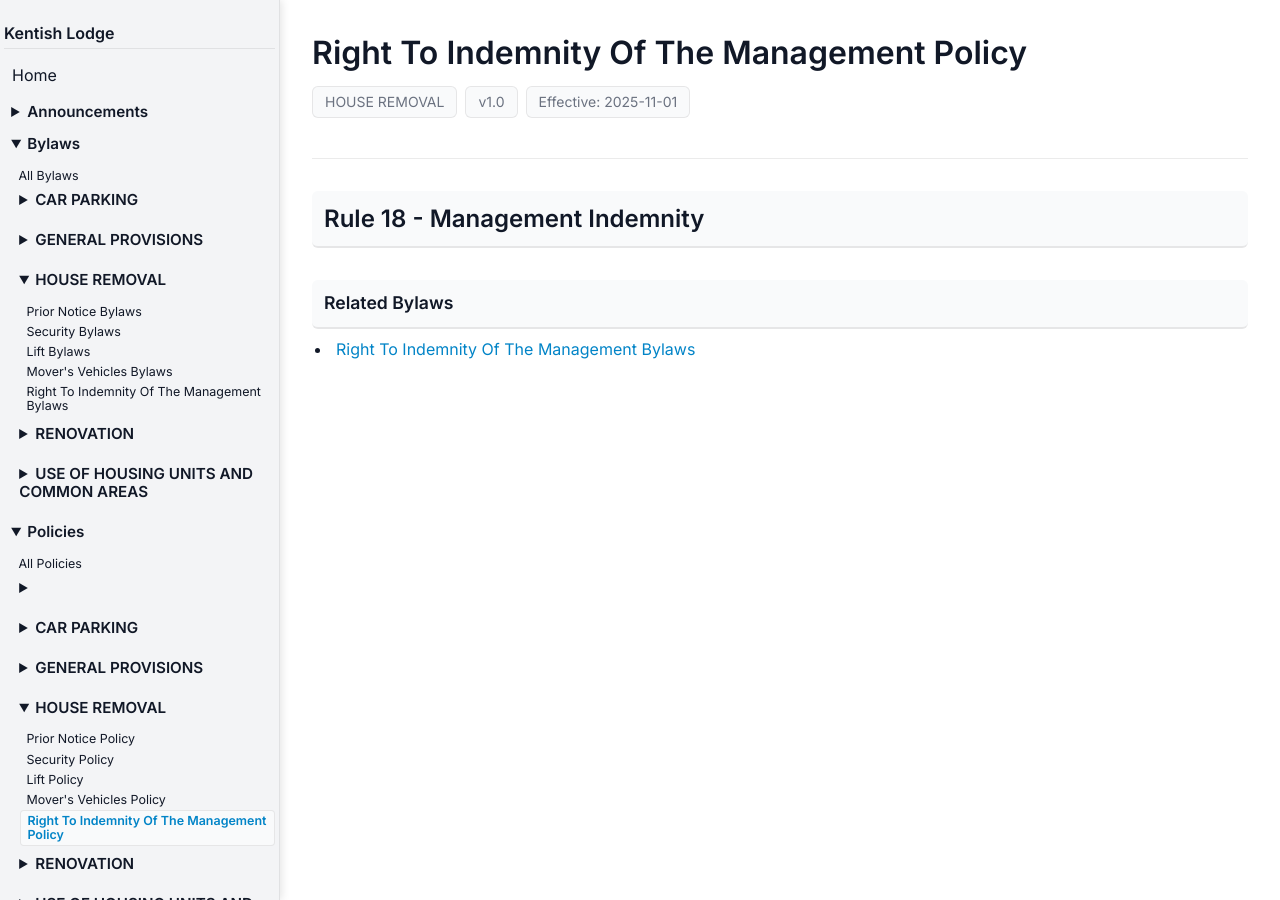
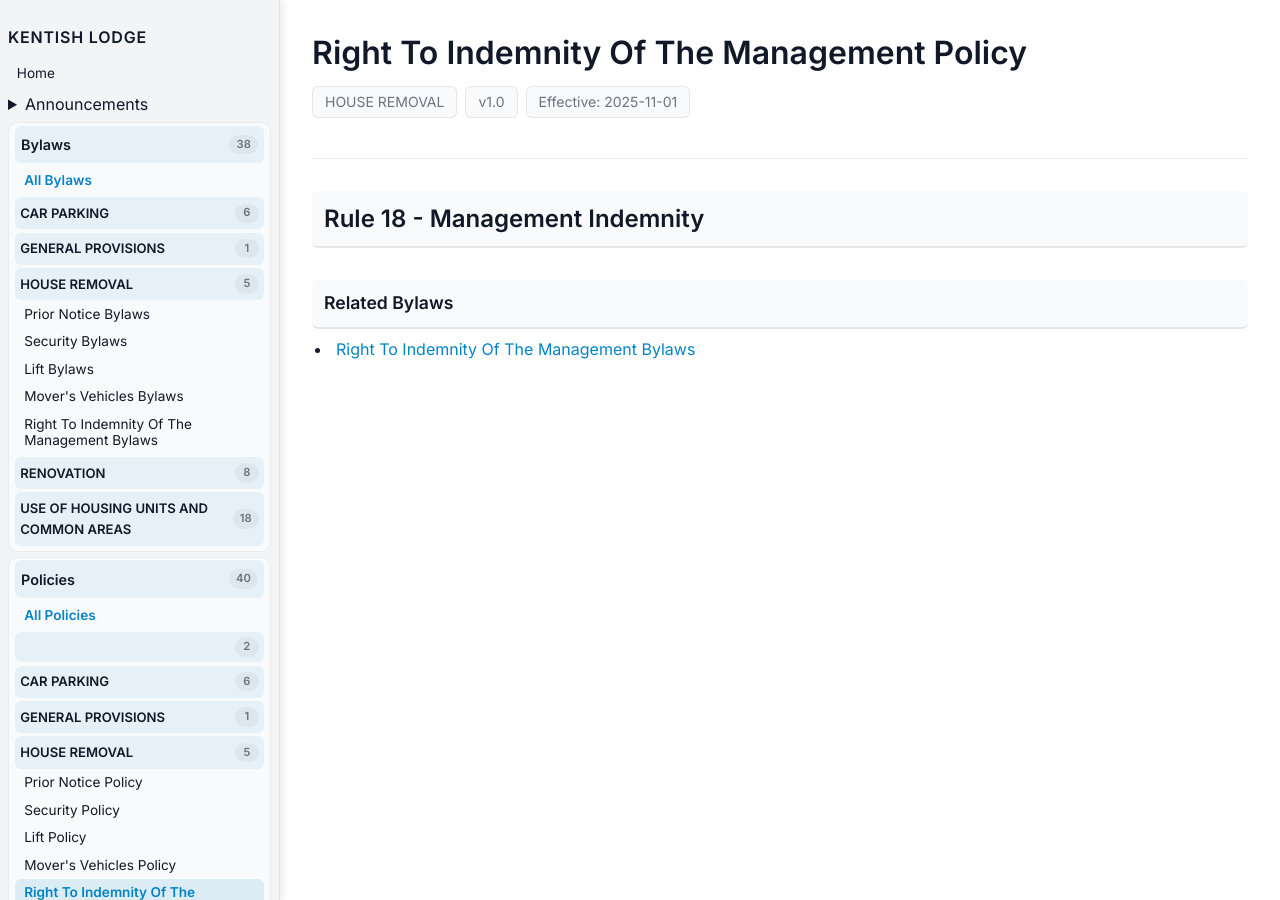
Before and after one commit to Kentish-Lodge-MCST-2405/public, a Jekyll site: the page built from _policies/right-to-indemnity-of-the-management-policy.md, in a window 1280 px wide. Built offline with Jekyll 4.4.1, drawn with Linux system fonts in a browser that asks for light colours; some of the changed text lies outside the part shown.

Commit message:
feat: enhance sidebar navigation with badges and improved styling
- Added item count badges to all section, group, and subgroup summaries in bylaws and policies navigation
- Introduced semantic CSS classes for sidebar components (sidebar-section, sidebar-group, sidebar-link, etc.)
- Consolidated duplicate bylaw/policy iteration logic by combining ordered and unordered items into single arrays
- Enhanced visual hierarchy with improved spacing, backgrounds, and hover states
- Updated badge styling with

```diff
--- a/_includes/sidebar.html
+++ b/_includes/sidebar.html
@@ -4,13 +4,13 @@
   <label for="sidebar-toggle" class="sidebar-button">☰ Menu</label>
   <div class="sidebar-content">
     <h2>Kentish Lodge</h2>
-    <ul>
-      <li><a href="{{ '/' | relative_url }}">Home</a></li>
+    <ul class="sidebar-menu">
+      <li><a class="sidebar-link" href="{{ '/' | relative_url }}">Home</a></li>
       <li>
         <details>
           <summary>Announcements</summary>
           <ul>
-            <li><a href="{{ '/announcements/' | relative_url }}">All Announcements</a></li>
+            <li><a class="sidebar-link sidebar-link--all" href="{{ '/announcements/' | relative_url }}">All Announcements</a></li>
             {%- assign now = site.time | date: '%s' -%}
             {%- assign recent_ann = site.announcements | sort: 'date' | reverse -%}
             {%- assign count = 0 -%}
@@ -18,7 +18,7 @@
               {%- assign ends = a.ends_on | default: a.date -%}
               {%- assign ends_s = ends | date: '%s' -%}
               {%- if (a.status != 'archived' and a.status != 'archive') and ends_s >= now and count < 5 -%}
-                <li><a href="{{ a.url | relative_url }}">{{ a.title | default: a.name }}</a></li>
+                <li><a class="sidebar-link" href="{{ a.url | relative_url }}">{{ a.title | default: a.name }}</a></li>
                 {%- assign count = count | plus: 1 -%}
               {%- endif -%}
             {%- endfor -%}
@@ -29,53 +29,57 @@
         {%- assign on_bylaws = page.collection == 'bylaws' or page.url contains '/bylaws/' -%}
         {%- assign current_category = page.category | default: '' -%}
         {%- assign current_subcat = page.subcategory | default: '' -%}
-        <details{% if on_bylaws %} open{% endif %}>
-          <summary>Bylaws</summary>
+        <details class="sidebar-section"{% if on_bylaws %} open{% endif %}>
+          <summary>
+            <span class="sidebar-label">Bylaws</span>
+            <span class="sidebar-badge">{{ site.bylaws | size }}</span>
+          </summary>
           {%- assign groups = site.bylaws | group_by: 'category' | sort: 'name' -%}
-          <ul>
-            <li><a href="{{ '/bylaws/' | relative_url }}">All Bylaws</a></li>
+          <ul class="sidebar-section-list">
+            <li><a class="sidebar-link sidebar-link--all" href="{{ '/bylaws/' | relative_url }}">All Bylaws</a></li>
             {%- for g in groups -%}
               <li>
                 {%- assign subgroups = g.items | group_by: 'subcategory' | sort: 'name' -%}
+                {%- assign group_count = g.items | size -%}
                 {%- assign is_current_category = false -%}
                 {%- if current_category != '' and current_category == g.name -%}
                   {%- assign is_current_category = true -%}
                 {%- endif -%}
-                <details{% if is_current_category %} open{% endif %}>
-                  <summary>{{ g.name }}</summary>
-                  <ul>
+                <details class="sidebar-group"{% if is_current_category %} open{% endif %}>
+                  <summary>
+                    <span class="sidebar-label">{{ g.name }}</span>
+                    <span class="sidebar-badge">{{ group_count }}</span>
+                  </summary>
+                  <ul class="sidebar-sublist">
                     {%- for sg in subgroups -%}
                       {%- assign subgroup_name = sg.name | default: '' -%}
                       {%- assign with_order = sg.items | where_exp: 'i', 'i.order' | sort_natural: 'order' -%}
                       {%- assign without_order = sg.items | where_exp: 'i', 'i.order == nil' | sort: 'title' -%}
+                      {%- assign ordered_bylaws = with_order | concat: without_order -%}
+                      {%- assign subgroup_count = ordered_bylaws | size -%}
                       {%- assign is_current_subcat = false -%}
                       {%- if subgroup_name != '' and current_subcat != '' and current_subcat == subgroup_name and is_current_category -%}
                         {%- assign is_current_subcat = true -%}
                       {%- endif -%}
                       {%- if subgroup_name != '' -%}
                         <li>
-                          <details{% if is_current_subcat %} open{% endif %}>
-                            <summary>{{ subgroup_name }}</summary>
-                            <ul>
-                              {%- for bylaw in with_order -%}
+                          <details class="sidebar-subgroup"{% if is_current_subcat %} open{% endif %}>
+                            <summary>
+                              <span class="sidebar-label">{{ subgroup_name }}</span>
+                              <span class="sidebar-badge">{{ subgroup_count }}</span>
+                            </summary>
+                            <ul class="sidebar-leaf-list">
+                              {%- for bylaw in ordered_bylaws -%}
                                 {%- unless bylaw.title == subgroup_name -%}
-                                <li><a class="{% if page.url == bylaw.url %}active{% endif %}" href="{{ bylaw.url | relative_url }}">{{ bylaw.title | default: bylaw.name }}</a></li>
-                                {%- endunless -%}
-                              {%- endfor -%}
-                              {%- for bylaw in without_order -%}
-                                {%- unless bylaw.title == subgroup_name -%}
-                                <li><a class="{% if page.url == bylaw.url %}active{% endif %}" href="{{ bylaw.url | relative_url }}">{{ bylaw.title | default: bylaw.name }}</a></li>
+                                <li><a class="sidebar-link {% if page.url == bylaw.url %}active{% endif %}" href="{{ bylaw.url | relative_url }}">{{ bylaw.title | default: bylaw.name }}</a></li>
                                 {%- endunless -%}
                               {%- endfor -%}
                             </ul>
                           </details>
                         </li>
                       {%- else -%}
-                        {%- for bylaw in with_order -%}
-                          <li><a class="{% if page.url == bylaw.url %}active{% endif %}" href="{{ bylaw.url | relative_url }}">{{ bylaw.title | default: bylaw.name }}</a></li>
-                        {%- endfor -%}
-                        {%- for bylaw in without_order -%}
-                          <li><a class="{% if page.url == bylaw.url %}active{% endif %}" href="{{ bylaw.url | relative_url }}">{{ bylaw.title | default: bylaw.name }}</a></li>
+                        {%- for bylaw in ordered_bylaws -%}
+                          <li><a class="sidebar-link {% if page.url == bylaw.url %}active{% endif %}" href="{{ bylaw.url | relative_url }}">{{ bylaw.title | default: bylaw.name }}</a></li>
                         {%- endfor -%}
                       {%- endif -%}
                     {%- endfor -%}
@@ -90,53 +94,57 @@
         {%- assign on_policies = page.collection == 'policies' or page.url contains '/policies/' -%}
         {%- assign current_category_p = page.category | default: '' -%}
         {%- assign current_subcat_p = page.subcategory | default: '' -%}
-        <details{% if on_policies %} open{% endif %}>
-          <summary>Policies</summary>
+        <details class="sidebar-section"{% if on_policies %} open{% endif %}>
+          <summary>
+            <span class="sidebar-label">Policies</span>
+            <span class="sidebar-badge">{{ site.policies | size }}</span>
+          </summary>
           {%- assign groups = site.policies | group_by: 'category' | sort: 'name' -%}
-          <ul>
-            <li><a href="{{ '/policies/' | relative_url }}">All Policies</a></li>
+          <ul class="sidebar-section-list">
+            <li><a class="sidebar-link sidebar-link--all" href="{{ '/policies/' | relative_url }}">All Policies</a></li>
             {%- for g in groups -%}
               <li>
                 {%- assign subgroups = g.items | group_by: 'subcategory' | sort: 'name' -%}
+                {%- assign group_count = g.items | size -%}
                 {%- assign is_current_category = false -%}
                 {%- if current_category_p != '' and current_category_p == g.name -%}
                   {%- assign is_current_category = true -%}
                 {%- endif -%}
-                <details{% if is_current_category %} open{% endif %}>
-                  <summary>{{ g.name }}</summary>
-                  <ul>
+                <details class="sidebar-group"{% if is_current_category %} open{% endif %}>
+                  <summary>
+                    <span class="sidebar-label">{{ g.name }}</span>
+                    <span class="sidebar-badge">{{ group_count }}</span>
+                  </summary>
+                  <ul class="sidebar-sublist">
                     {%- for sg in subgroups -%}
                       {%- assign subgroup_name = sg.name | default: '' -%}
                       {%- assign with_order = sg.items | where_exp: 'i', 'i.order' | sort_natural: 'order' -%}
                       {%- assign without_order = sg.items | where_exp: 'i', 'i.order == nil' | sort: 'title' -%}
+                      {%- assign ordered_policies = with_order | concat: without_order -%}
+                      {%- assign subgroup_count = ordered_policies | size -%}
                       {%- assign is_current_subcat = false -%}
                       {%- if subgroup_name != '' and current_subcat_p != '' and current_subcat_p == subgroup_name and is_current_category -%}
                         {%- assign is_current_subcat = true -%}
                       {%- endif -%}
                       {%- if subgroup_name != '' -%}
                         <li>
-                          <details{% if is_current_subcat %} open{% endif %}>
-                            <summary>{{ subgroup_name }}</summary>
-                            <ul>
-                              {%- for p in with_order -%}
+                          <details class="sidebar-subgroup"{% if is_current_subcat %} open{% endif %}>
+                            <summary>
+                              <span class="sidebar-label">{{ subgroup_name }}</span>
+                              <span class="sidebar-badge">{{ subgroup_count }}</span>
+                            </summary>
+                            <ul class="sidebar-leaf-list">
+                              {%- for p in ordered_policies -%}
                                 {%- unless p.title == subgroup_name -%}
-                                <li><a class="{% if page.url == p.url %}active{% endif %}" href="{{ p.url | relative_url }}">{{ p.title | default: p.name }}</a></li>
-                                {%- endunless -%}
-                              {%- endfor -%}
-                              {%- for p in without_order -%}
-                                {%- unless p.title == subgroup_name -%}
-                                <li><a class="{% if page.url == p.url %}active{% endif %}" href="{{ p.url | relative_url }}">{{ p.title | default: p.name }}</a></li>
+                                <li><a class="sidebar-link {% if page.url == p.url %}active{% endif %}" href="{{ p.url | relative_url }}">{{ p.title | default: p.name }}</a></li>
                                 {%- endunless -%}
                               {%- endfor -%}
                             </ul>
                           </details>
                         </li>
                       {%- else -%}
-                        {%- for p in with_order -%}
-                          <li><a class="{% if page.url == p.url %}active{% endif %}" href="{{ p.url | relative_url }}">{{ p.title | default: p.name }}</a></li>
-                        {%- endfor -%}
-                        {%- for p in without_order -%}
-                          <li><a class="{% if page.url == p.url %}active{% endif %}" href="{{ p.url | relative_url }}">{{ p.title | default: p.name }}</a></li>
+                        {%- for p in ordered_policies -%}
+                          <li><a class="sidebar-link {% if page.url == p.url %}active{% endif %}" href="{{ p.url | relative_url }}">{{ p.title | default: p.name }}</a></li>
                         {%- endfor -%}
                       {%- endif -%}
                     {%- endfor -%}
@@ -147,7 +155,7 @@
           </ul>
         </details>
       </li>
-      <li><a href="{{ '/feedback/' | relative_url }}">Feedback</a></li>
+      <li><a class="sidebar-link" href="{{ '/feedback/' | relative_url }}">Feedback</a></li>
     </ul>
   </div>
 </nav>
--- a/assets/styles.css
+++ b/assets/styles.css
@@ -205,94 +205,136 @@ a:focus {
   height: 100vh;
   background: var(--sidebar-bg);
   border-right: 1px solid var(--border);
-  padding: 0.5rem 0.25rem;
+  padding: 0.75rem 0.5rem 1rem;
   overflow-y: auto;
   z-index: 5;
   box-shadow: 2px 0 8px var(--shadow);
 }
 
 .sidebar-content h2 {
-  margin: 0 0 0.5rem 0;
+  margin: 0 0 0.75rem;
   font-size: 1rem;
   color: var(--fg);
-  padding-bottom: 0.25rem;
-  border-bottom: 1px solid var(--border);
+  letter-spacing: 0.05em;
+  text-transform: uppercase;
+  font-weight: 700;
 }
 
-ul {
-  padding-inline-start: 22px;
-}
-ol {
-  padding-inline-start: 22px;
-}
+.sidebar-menu,
 .sidebar-content ul {
   list-style: none;
   padding: 0;
   margin: 0;
 }
 
-.sidebar-content > ul > li {
-  margin-bottom: 0.25rem;
+.sidebar-menu > li + li {
+  margin-top: 0.3rem;
 }
 
-.sidebar-content a {
+.sidebar-link {
   display: block;
-  padding: 0.375rem 0.5rem;
+  padding: 0.35rem 0.55rem;
   color: var(--fg);
-  border-radius: 0.25rem;
+  border-radius: 0.4rem;
+  font-size: 0.85rem;
+  line-height: 1.2;
   transition: background 0.15s ease, color 0.15s ease;
 }
 
-.sidebar-content a:hover {
-  background: var(--card-bg);
+.sidebar-link:hover {
+  background: rgba(2, 132, 199, 0.08);
   color: var(--link);
 }
 
-.sidebar-content a.active {
-  background: var(--card-bg);
+.sidebar-link.active {
+  background: rgba(2, 132, 199, 0.12);
   color: var(--link);
   font-weight: 600;
-  border: 1px solid var(--border);
 }
 
-.sidebar-content details {
-  margin-bottom: 0.25rem;
-}
-
-.sidebar-content details summary {
-  padding: 0.3rem 0.45rem;
+.sidebar-link--all {
   font-weight: 600;
-  cursor: pointer;
-  border-radius: 0.25rem;
-  transition: background 0.15s ease, color 0.15s ease;
-  -webkit-user-select: none;
-  user-select: none;
-  font-size: 0.95rem;
-  line-height: 1.2;
-}
-
-.sidebar-content details summary:hover {
-  background: var(--card-bg);
   color: var(--link);
 }
 
-.sidebar-content details[open] summary {
-  margin-bottom: 0.5rem;
+.sidebar-section {
+  border-radius: 0.6rem;
+  background: var(--card-bg);
+  border: 1px solid var(--card-border);
+  padding: 0.15rem 0.4rem 0.35rem;
 }
 
-.sidebar-content details ul {
-  padding-left: 0.5rem;
-  margin-top: 0.1rem;
+.sidebar-section + li,
+.sidebar-section + .sidebar-section {
+  margin-top: 0.4rem;
 }
 
-.sidebar-content details ul li {
-  margin: 0;
+.sidebar-section summary {
+  display: flex;
+  align-items: center;
+  justify-content: space-between;
+  padding: 0.45rem 0.35rem;
+  font-size: 0.9rem;
+  font-weight: 600;
+  cursor: pointer;
+  border-radius: 0.4rem;
+  transition: background 0.15s ease, color 0.15s ease;
 }
 
-.sidebar-content details ul a {
-  font-size: 0.78rem;
-  padding: 0.18rem 0.4rem;
-  line-height: 1.15;
+.sidebar-section summary:hover {
+  background: rgba(2, 132, 199, 0.08);
+  color: var(--link);
+}
+
+.sidebar-section[open] summary {
+  background: rgba(2, 132, 199, 0.08);
+}
+
+.sidebar-label {
+  flex: 1;
+}
+
+.sidebar-badge {
+  min-width: 1.5rem;
+  padding: 0.05rem 0.45rem;
+  border-radius: 999px;
+  font-size: 0.7rem;
+  font-weight: 600;
+  text-align: center;
+  color: var(--muted);
+  background: rgba(0, 0, 0, 0.04);
+}
+
+.sidebar-section-list > li {
+  margin-top: 0.2rem;
+}
+
+.sidebar-group summary,
+.sidebar-subgroup summary {
+  font-size: 0.82rem;
+  padding: 0.35rem 0.3rem;
+}
+
+.sidebar-sublist,
+.sidebar-leaf-list {
+  padding-left: 0.4rem;
+}
+
+.sidebar-leaf-list li {
+  margin: 0.05rem 0;
+}
+
+.sidebar-subgroup summary {
+  background: transparent;
+}
+
+.sidebar-subgroup[open] summary {
+  background: rgba(2, 132, 199, 0.06);
+}
+
+ul,
+ol {
+  padding-inline-start: 22px;
 }
 
 /* ============================================
```
